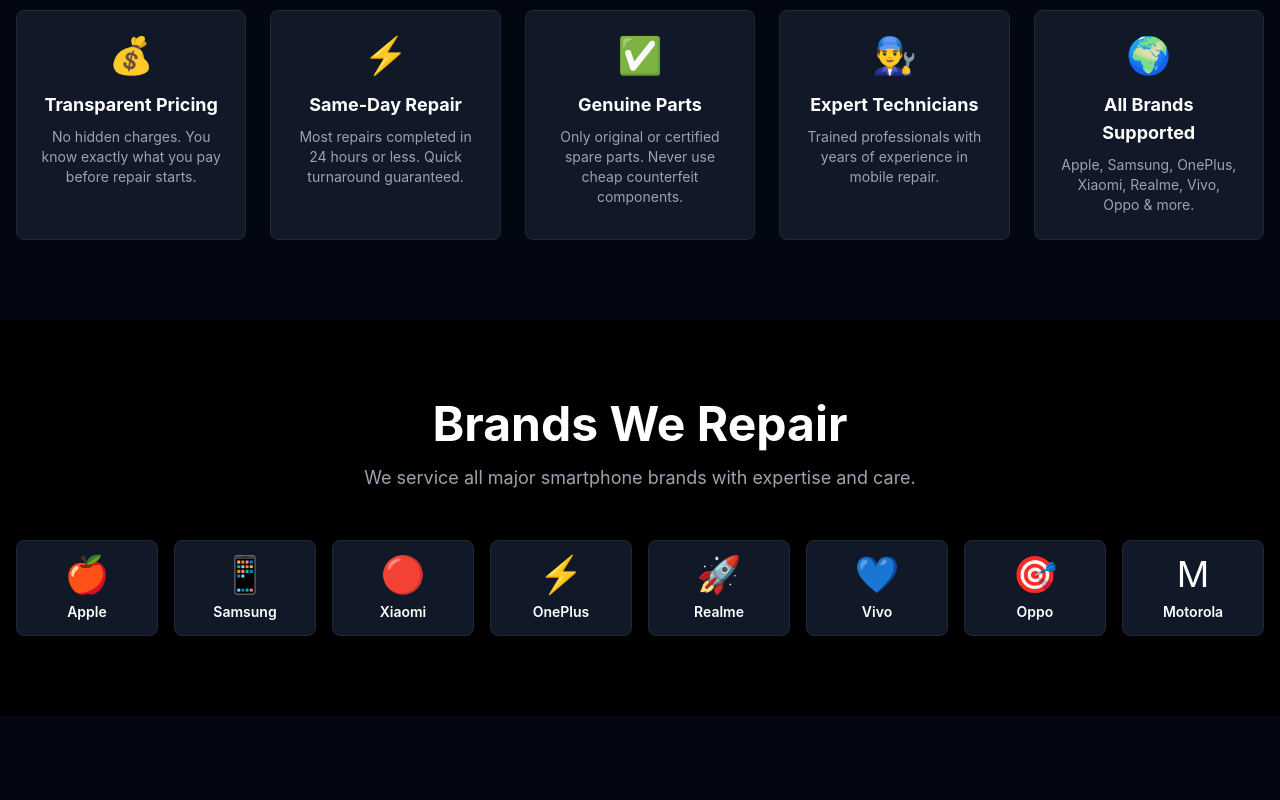
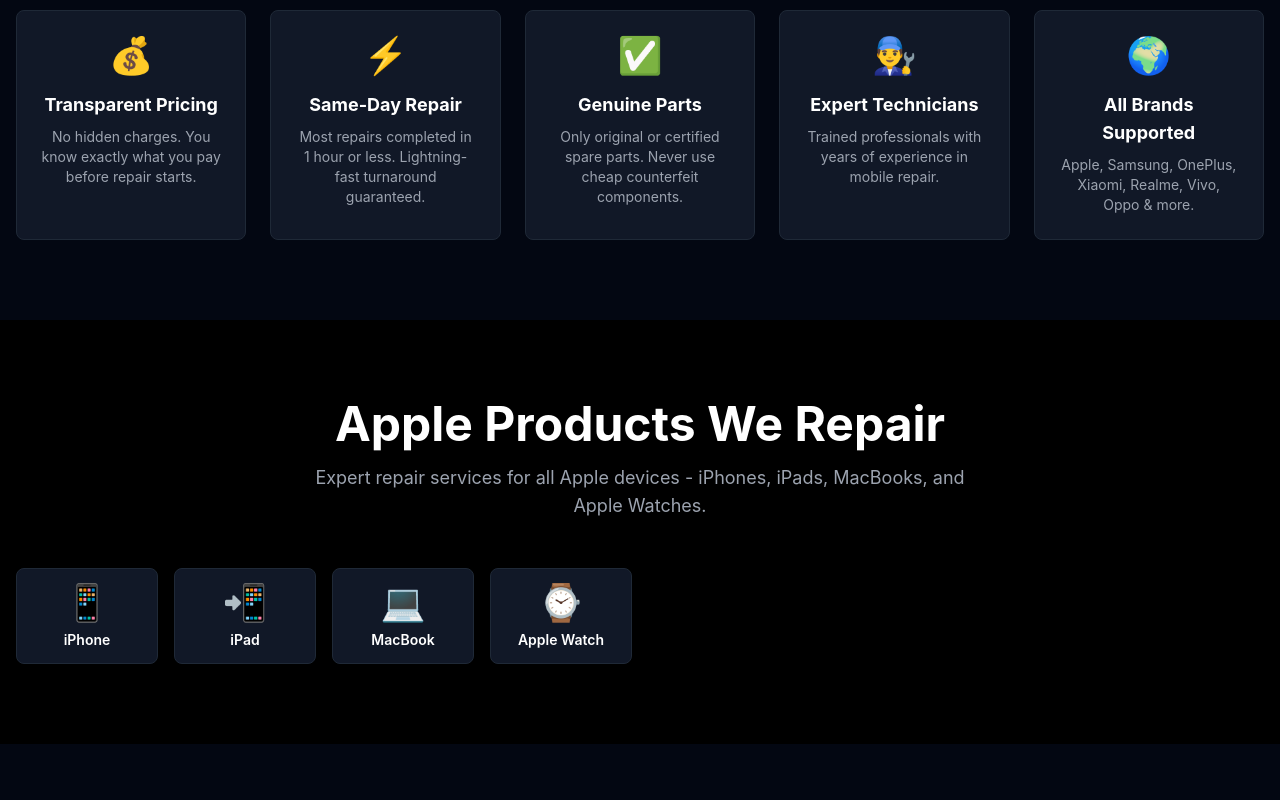
Before and after one commit to seenumehta/applefixit, a Next.js app: page / in a window 1280 px wide. Shown: the part 1760-2560 px from the top of the page. Built offline with nearby package versions, Linux system fonts and the light colour scheme.

Commit message:
Update frontend: 1-hour repairs and Apple products only
- Change repair time from 24 hours to 1 hour
- Update brands section to Apple products only (iPhone, iPad, MacBook, Apple Watch)
- Update service descriptions to mention Apple specifically
- Reflect focus on Apple device repairs

```diff
--- a/app/components/BrandsGrid.jsx
+++ b/app/components/BrandsGrid.jsx
@@ -3,14 +3,10 @@
 import SectionTitle from './SectionTitle';
 
 const brands = [
-  { id: 1, name: 'Apple', emoji: '🍎' },
-  { id: 2, name: 'Samsung', emoji: '📱' },
-  { id: 3, name: 'Xiaomi', emoji: '🔴' },
-  { id: 4, name: 'OnePlus', emoji: '⚡' },
-  { id: 5, name: 'Realme', emoji: '🚀' },
-  { id: 6, name: 'Vivo', emoji: '💙' },
-  { id: 7, name: 'Oppo', emoji: '🎯' },
-  { id: 8, name: 'Motorola', emoji: 'M' },
+  { id: 1, name: 'iPhone', emoji: '📱' },
+  { id: 2, name: 'iPad', emoji: '📲' },
+  { id: 3, name: 'MacBook', emoji: '💻' },
+  { id: 4, name: 'Apple Watch', emoji: '⌚' },
 ];
 
 export default function BrandsGrid() {
@@ -18,8 +14,8 @@
     <section className="py-20 bg-black px-4">
       <div className="max-w-7xl mx-auto">
         <SectionTitle
-          title="Brands We Repair"
-          subtitle="We service all major smartphone brands with expertise and care."
+          title="Apple Products We Repair"
+          subtitle="Expert repair services for all Apple devices - iPhones, iPads, MacBooks, and Apple Watches."
         />
 
         <div className="grid grid-cols-2 md:grid-cols-4 lg:grid-cols-8 gap-4">
--- a/app/components/Services.jsx
+++ b/app/components/Services.jsx
@@ -37,7 +37,7 @@
   {
     id: 6,
     name: 'Accessories',
-    description: 'Premium chargers, cables, cases, and more from trusted brands.',
+    description: 'Genuine Apple chargers, cables, cases, and more for your devices.',
     icon: '🎧',
   },
 ];
--- a/app/components/WhyChooseUs.jsx
+++ b/app/components/WhyChooseUs.jsx
@@ -13,7 +13,7 @@
   {
     id: 2,
     title: 'Same-Day Repair',
-    description: 'Most repairs completed in 24 hours or less. Quick turnaround guaranteed.',
+    description: 'Most repairs completed in 1 hour or less. Lightning-fast turnaround guaranteed.',
     icon: '⚡',
   },
   {
```
